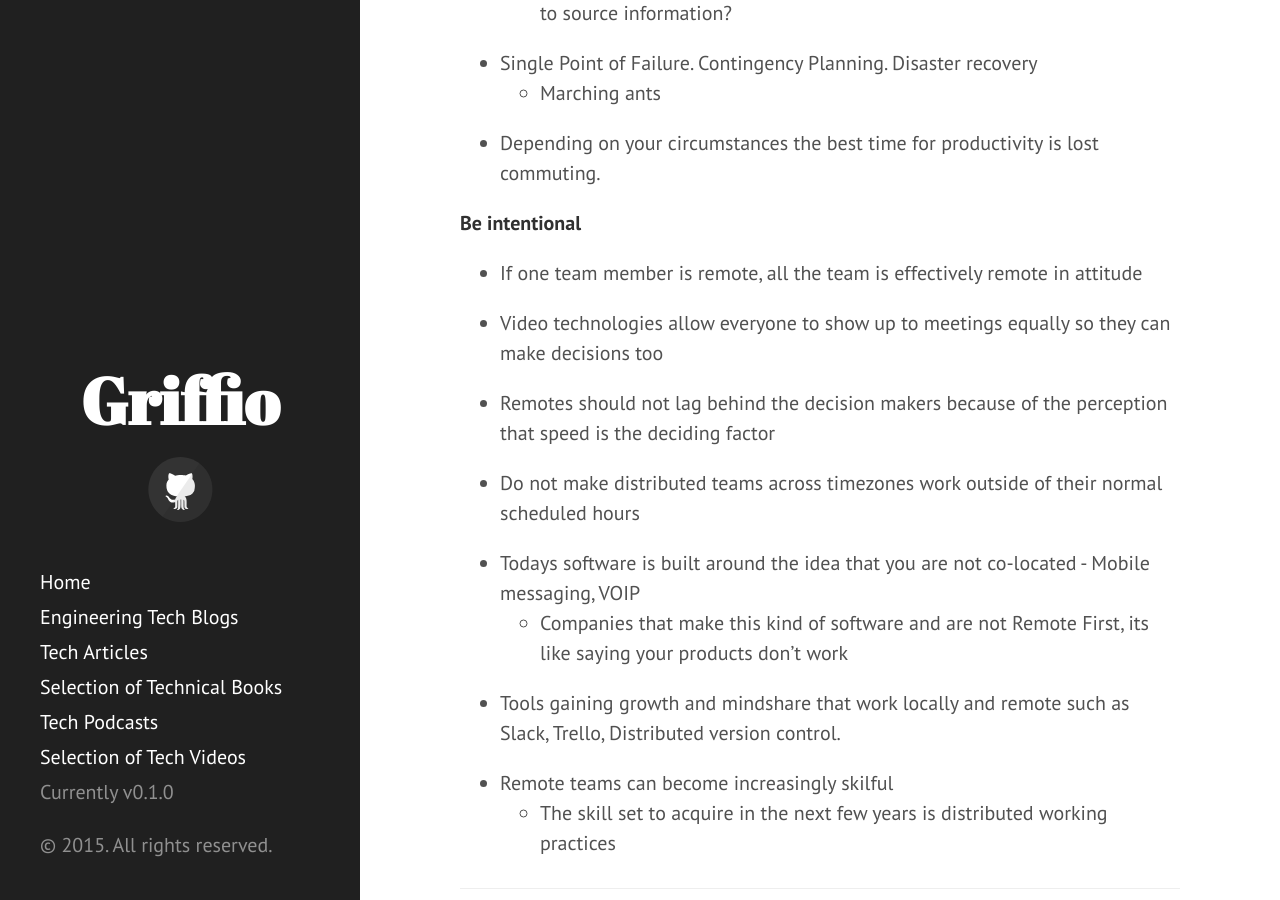
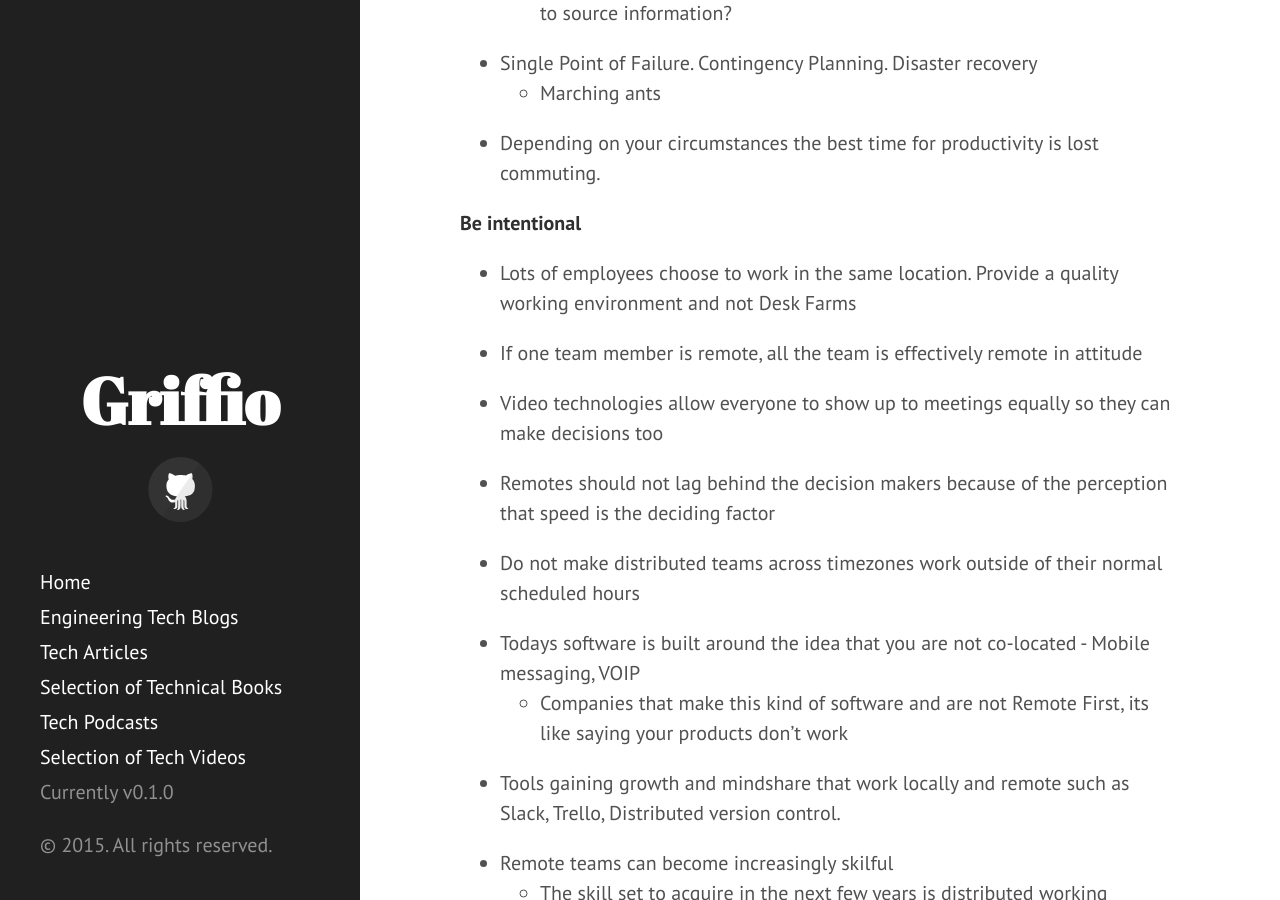
Before and after one commit to griffio/griffio.github.io, a Jekyll site: the page built from _posts/2015-06-12-Remote-First.md, in a window 1280 px wide and 900 px high, scrolled down 1153 px. Built offline with Jekyll 4.4.1, drawn with Linux system fonts in a browser that asks for light colours; nearby versions of some CDN libraries.

Commit message:
Update 2015-06-12-Remote-First.md

```diff
--- a/_posts/2015-06-12-Remote-First.md
+++ b/_posts/2015-06-12-Remote-First.md
@@ -42,6 +42,8 @@
 
 **Be intentional**
 
+* Lots of employees choose to work in the same location. Provide a quality working environment and not Desk Farms
+
 * If one team member is remote, all the team is effectively remote in attitude
 
 * Video technologies allow everyone to show up to meetings equally so they can make decisions too
```
